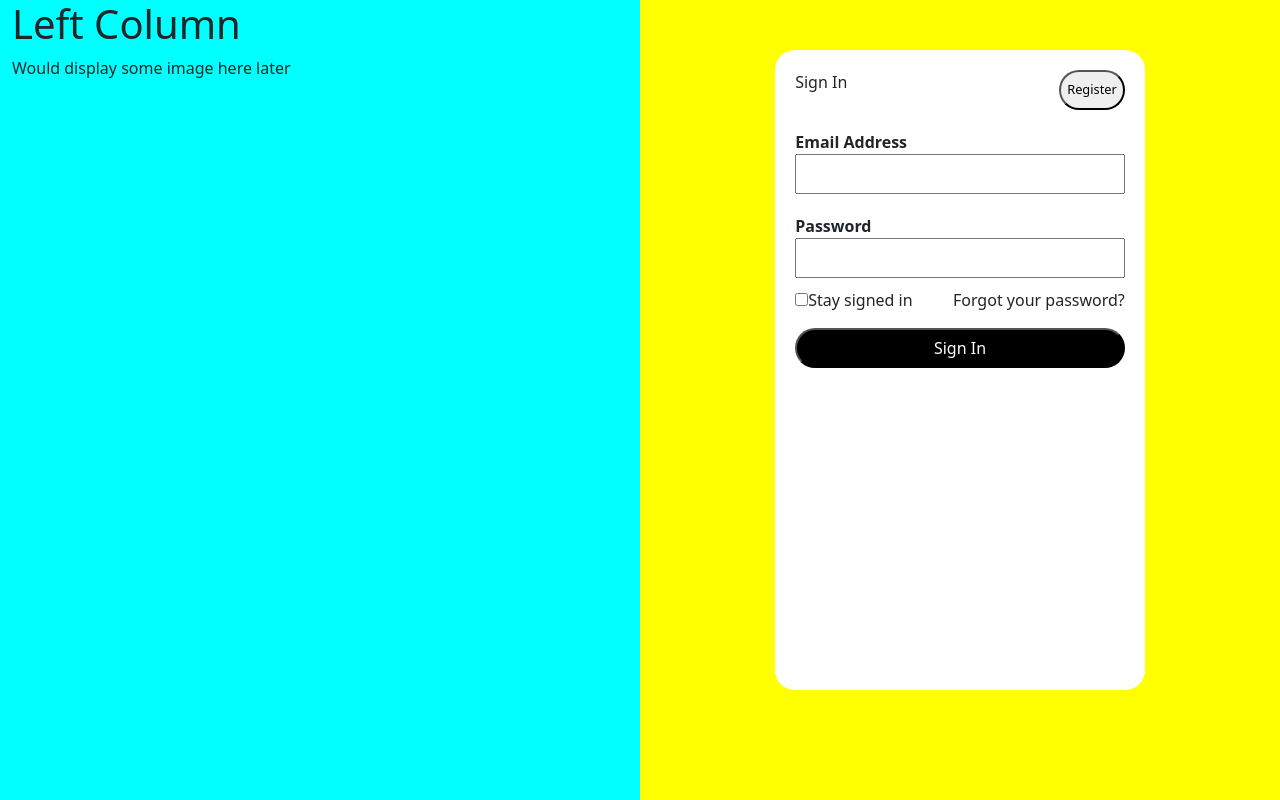
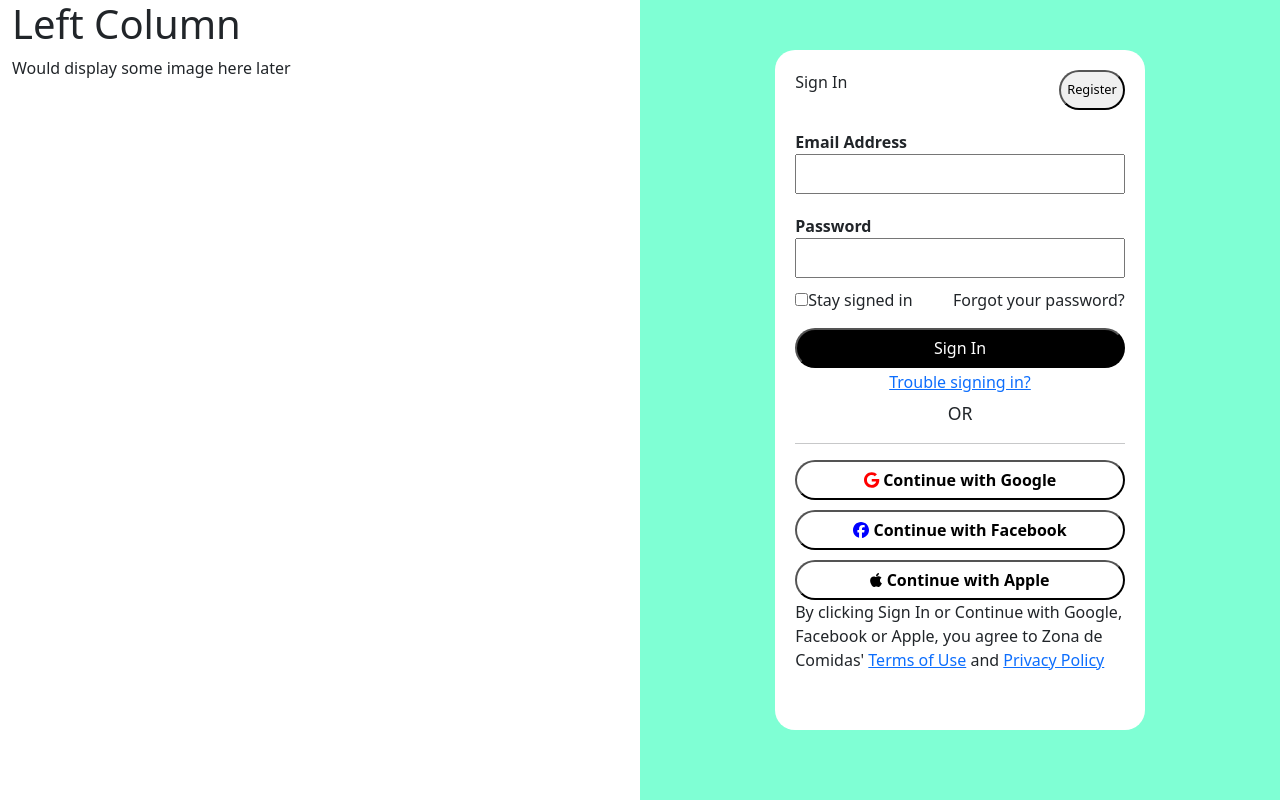
Before and after one commit to QuinSack/zonadecomidas, a React (Create React App) app: page /signup in a window 1280 px wide. Built offline with nearby package versions, Linux system fonts and the light colour scheme.

Commit message:
completed work on the sign up page

```diff
--- a/package.json
+++ b/package.json
@@ -4,6 +4,7 @@
   "private": true,
   "dependencies": {
     "@fortawesome/fontawesome-svg-core": "^6.4.0",
+    "@fortawesome/free-brands-svg-icons": "^6.4.0",
     "@fortawesome/free-solid-svg-icons": "^6.4.0",
     "@fortawesome/react-fontawesome": "^0.2.0",
     "@testing-library/jest-dom": "^5.16.5",
--- a/src/components/SignUpForm.js
+++ b/src/components/SignUpForm.js
@@ -1,6 +1,11 @@
 
 import React from 'react'
 import { Container, Row, Col, Button } from 'react-bootstrap'
+import { Link } from 'react-router-dom'
+import { faGoogle, faFacebook, faApple } from '@fortawesome/free-brands-svg-icons'
+import { FontAwesomeIcon } from '@fortawesome/react-fontawesome'
+
+
 
 const SignUpForm = () => {
   return (
@@ -34,6 +39,18 @@ const SignUpForm = () => {
                 <section className='logbtn'>
                   <button>Sign In</button>
                 </section>
+                <Link><h4 className='trbsign'>Trouble signing in?</h4></Link>
+                <p className='ortext'>OR</p>
+                <hr />
+                <section className='linkaccountbtn'>
+                  <button><FontAwesomeIcon icon={faGoogle} color='red'></FontAwesomeIcon><strong> Continue with Google</strong></button>
+                  <button><FontAwesomeIcon icon={faFacebook} color='blue'></FontAwesomeIcon><strong> Continue with Facebook</strong></button>
+                  <button><FontAwesomeIcon icon={faApple}></FontAwesomeIcon><strong> Continue with Apple</strong></button>
+                </section>
+                <p>
+                  By clicking Sign In or Continue with Google, Facebook or Apple, you agree to Zona
+                  de Comidas' <Link>Terms of Use</Link> and <Link>Privacy Policy</Link>
+                </p>
             </form>
           </div>
         </Col>
--- a/src/components/styles.css
+++ b/src/components/styles.css
@@ -248,12 +248,11 @@ body {
 }
 
 .leftcol{
-    background-color: aqua;
     min-height: 100vh;
 }
 
 .rightcol{
-    background-color: yellow;
+    background-color: aquamarine;
     min-height: 100vh;
     display: flex;
     flex-direction: column;
@@ -263,7 +262,7 @@ body {
 
 .signupformcontainer{
     background-color: white;
-    height: 80%;
+    height: 85%;
     width: 60%;
     margin-top: 50px;
     display: flex;
@@ -318,3 +317,29 @@ body {
     color: white;
     border-radius: 50px;
 }
+
+.trbsign{
+    font-size: 1rem;
+    text-align: center;
+    margin-top: 5px;
+}
+
+.ortext{
+    font-size: 1.1rem;
+    text-align: center;
+    margin-top: 5px;
+    margin-bottom: 0;
+}
+
+.linkaccountbtn{
+    display: flex;
+    flex-direction: column;
+    gap: 10px;
+}
+
+.linkaccountbtn button{
+    background-color: white;
+    color: black;
+    border-radius: 50px;
+    height: 40px;
+}
```
Also changed, not shown: 1 other file (tests, documents, lock files or other folders).
